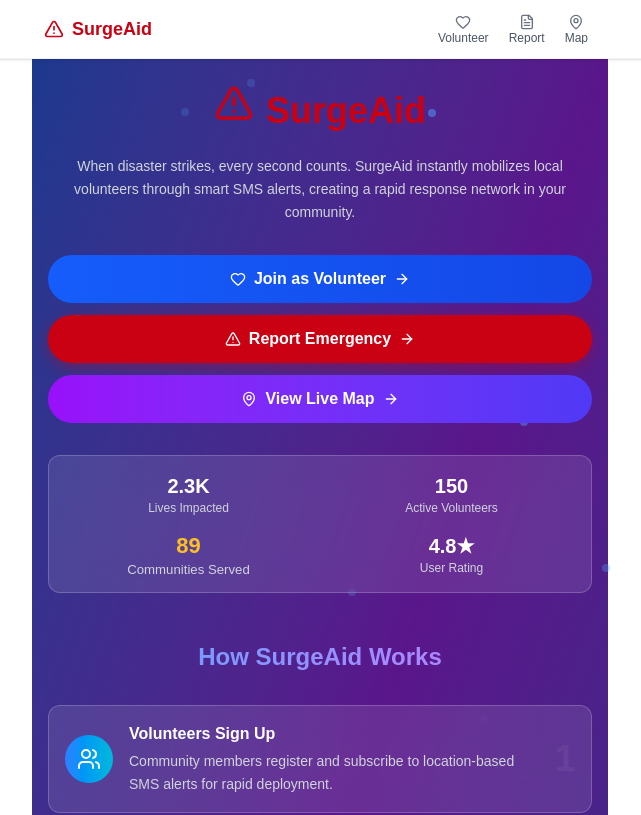
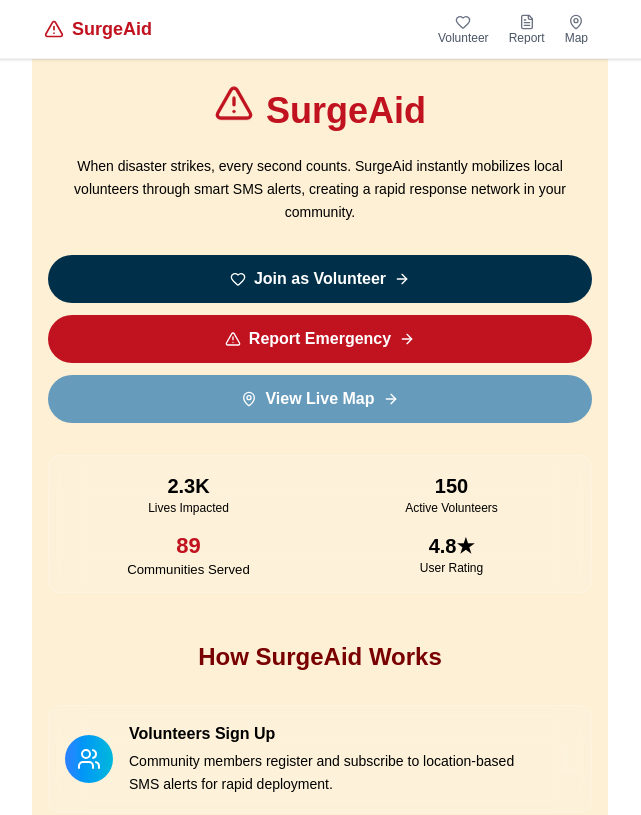
Before and after one commit to Kush1601/SurgeAid, a Next.js app: page / in a window 1280 px wide. Shown: the top 815 px of the page, without its empty margins (320-961 px from the left). Built offline with nearby package versions, Linux system fonts and the light colour scheme.

Commit message:
fixed UI colors

```diff
--- a/app/components/NavBar.jsx
+++ b/app/components/NavBar.jsx
@@ -18,10 +18,10 @@ export default function NavBar() {
         {/* Logo - Compact Mobile Version */}
         <Link href="/" className="flex items-center gap-2 group min-w-0">
           <div className="relative flex-shrink-0">
-            <AlertTriangle className="w-5 h-5 group-hover:animate-pulse transition-all" style={{color: '#ca0013'}} />
-            <div className="absolute -top-0.5 -right-0.5 w-1.5 h-1.5 rounded-full animate-ping" style={{backgroundColor: '#ca0013'}}></div>
+            <AlertTriangle className="w-5 h-5 group-hover:animate-pulse transition-all" style={{color: '#c1121f'}} />
+            <div className="absolute -top-0.5 -right-0.5 w-1.5 h-1.5 rounded-full animate-ping" style={{backgroundColor: '#c1121f'}}></div>
           </div>
-          <span className="text-lg font-bold truncate" style={{color: '#ca0013'}}>
+          <span className="text-lg font-bold truncate" style={{color: '#c1121f'}}>
             SurgeAid
           </span>
         </Link>
@@ -43,19 +43,19 @@ export default function NavBar() {
                 }`}
                 style={{
                   backgroundColor: isActive ? '#fef3c7' : undefined,
-                  color: isActive ? '#ca0013' : undefined
+                  color: isActive ? '#c1121f' : undefined
                 }}
               >
                 <div className="flex flex-col items-center gap-0.5 min-w-0">
                   <Icon className={`w-4 h-4 flex-shrink-0 ${
                     isActive ? "" : "text-gray-500"
-                  }`} style={{color: isActive ? '#ca0013' : undefined}} />
+                  }`} style={{color: isActive ? '#c1121f' : undefined}} />
                   <span className="truncate leading-none">{item.label}</span>
                 </div>
 
                 {/* Active indicator - Mobile style */}
                 {isActive && (
-                  <div className="absolute -bottom-0.5 left-1/2 transform -translate-x-1/2 w-4 h-0.5 rounded-full" style={{backgroundColor: '#ca0013'}}></div>
+                  <div className="absolute -bottom-0.5 left-1/2 transform -translate-x-1/2 w-4 h-0.5 rounded-full" style={{backgroundColor: '#c1121f'}}></div>
                 )}
               </Link>
             );
--- a/app/page.js
+++ b/app/page.js
@@ -22,24 +22,7 @@ export default function Home() {
   }, []);
 
   return (
-    <div className="min-h-screen bg-gradient-to-br from-blue-900 via-purple-900 to-indigo-900 text-white -mx-4 -my-4">
-      {/* Animated background particles */}
-      <div className="absolute inset-0">
-        {[...Array(20)].map((_, i) => (
-          <div
-            key={i}
-            className="absolute animate-pulse opacity-20"
-            style={{
-              left: `${Math.random() * 100}%`,
-              top: `${Math.random() * 100}%`,
-              animationDelay: `${Math.random() * 2}s`,
-              animationDuration: `${3 + Math.random() * 2}s`
-            }}
-          >
-            <div className="w-2 h-2 bg-blue-400 rounded-full"></div>
-          </div>
-        ))}
-      </div>
+    <div className="min-h-screen text-black -mx-4 -my-4" style={{backgroundColor: '#fdf0d5'}}>
 
       <div className="relative z-10 max-w-xl mx-auto px-4 py-8">
         {/* Hero Section */}
@@ -47,15 +30,15 @@ export default function Home() {
           <div className="mb-8">
             <div className="inline-flex items-center gap-3 mb-6">
               <div className="relative">
-                <AlertTriangle className="w-10 h-10 animate-bounce" style={{color: '#ca0013'}} />
-                <div className="absolute -top-1 -right-1 w-3 h-3 rounded-full animate-ping" style={{backgroundColor: '#ca0013'}}></div>
+                <AlertTriangle className="w-10 h-10 animate-bounce" style={{color: '#c1121f'}} />
+                <div className="absolute -top-1 -right-1 w-3 h-3 rounded-full animate-ping" style={{backgroundColor: '#c1121f'}}></div>
               </div>
-              <h1 className="text-4xl font-black" style={{color: '#ca0013'}}>
+              <h1 className="text-4xl font-black" style={{color: '#c1121f'}}>
                 SurgeAid
               </h1>
             </div>
 
-            <p className="text-sm text-gray-300 leading-relaxed">
+            <p className="text-sm text-black leading-relaxed">
               When disaster strikes, every second counts. SurgeAid instantly mobilizes local volunteers through smart SMS alerts, creating a rapid response network in your community.
             </p>
           </div>
@@ -64,7 +47,8 @@ export default function Home() {
           <div className="flex flex-col gap-3 mb-8">
             <a
               href="/volunteer"
-              className="group relative overflow-hidden bg-gradient-to-r from-blue-600 to-blue-700 hover:from-blue-700 hover:to-blue-800 text-white px-6 py-3 rounded-full font-semibold transition-all duration-300 transform hover:scale-105"
+              className="group relative overflow-hidden text-white px-6 py-3 rounded-full font-semibold transition-all duration-300 transform hover:scale-105"
+              style={{backgroundColor: '#003049'}}
             >
               <div className="absolute inset-0 bg-gradient-to-r from-white/0 via-white/20 to-white/0 transform -skew-x-12 -translate-x-full group-hover:translate-x-full transition-transform duration-700"></div>
               <span className="relative flex items-center justify-center gap-2">
@@ -77,7 +61,7 @@ export default function Home() {
             <a
               href="/report"
               className="group relative overflow-hidden text-white px-6 py-3 rounded-full font-semibold transition-all duration-300 transform hover:scale-105"
-              style={{backgroundColor: '#ca0013', boxShadow: '0 4px 14px 0 rgba(202, 0, 19, 0.39)'}}
+              style={{backgroundColor: '#c1121f'}}
             >
               <div className="absolute inset-0 bg-gradient-to-r from-white/0 via-white/20 to-white/0 transform -skew-x-12 -translate-x-full group-hover:translate-x-full transition-transform duration-700"></div>
               <span className="relative flex items-center justify-center gap-2">
@@ -89,7 +73,8 @@ export default function Home() {
 
             <a
               href="/map"
-              className="group relative overflow-hidden bg-gradient-to-r from-purple-600 to-indigo-600 hover:from-purple-700 hover:to-indigo-700 text-white px-6 py-3 rounded-full font-semibold transition-all duration-300 transform hover:scale-105"
+              className="group relative overflow-hidden text-white px-6 py-3 rounded-full font-semibold transition-all duration-300 transform hover:scale-105"
+              style={{backgroundColor: '#669bbc'}}
             >
               <div className="absolute inset-0 bg-gradient-to-r from-white/0 via-white/20 to-white/0 transform -skew-x-12 -translate-x-full group-hover:translate-x-full transition-transform duration-700"></div>
               <span className="relative flex items-center justify-center gap-2">
@@ -109,10 +94,10 @@ export default function Home() {
                   className={`text-center transform transition-all duration-500 ${
                     currentStat === index ? 'scale-110' : 'scale-100'
                   }`}
-                  style={{color: currentStat === index ? '#fbbf24' : 'white'}}
+                  style={{color: currentStat === index ? '#c1121f' : 'black'}}
                 >
                   <div className="text-xl font-bold">{stat.number}</div>
-                  <div className="text-xs text-gray-300">{stat.label}</div>
+                  <div className="text-xs text-black">{stat.label}</div>
                 </div>
               ))}
             </div>
@@ -121,7 +106,7 @@ export default function Home() {
 
         {/* How it Works Section */}
         <section className={`mb-12 transform transition-all duration-1000 delay-300 ${isVisible ? 'translate-y-0 opacity-100' : 'translate-y-10 opacity-0'}`}>
-          <h2 className="text-2xl font-bold text-center mb-8 bg-gradient-to-r from-blue-400 to-purple-400 bg-clip-text text-transparent">
+          <h2 className="text-2xl font-bold text-center mb-8" style={{color: '#780000'}}>
             How SurgeAid Works
           </h2>
 
@@ -158,11 +143,11 @@ export default function Home() {
                     </div>
 
                     <div className="flex-1">
-                      <h3 className="font-bold mb-1 text-white group-hover:transition-colors" style={{'--hover-color': '#fbbf24'}} onMouseEnter={(e) => e.target.style.color = '#fbbf24'} onMouseLeave={(e) => e.target.style.color = 'white'}>
+                      <h3 className="font-bold mb-1 text-black group-hover:transition-colors">
                         {step.title}
                       </h3>
 
-                      <p className="text-gray-300 text-sm leading-relaxed">
+                      <p className="text-black text-sm leading-relaxed">
                         {step.description}
                       </p>
                     </div>
@@ -180,7 +165,7 @@ export default function Home() {
         {/* Features Section */}
         <section className={`mb-12 transform transition-all duration-1000 delay-500 ${isVisible ? 'translate-y-0 opacity-100' : 'translate-y-10 opacity-0'}`}>
           <div className="bg-gradient-to-r from-white/5 to-white/10 backdrop-blur-lg rounded-xl p-6 border border-white/20">
-            <h3 className="text-xl font-bold text-center mb-6" style={{color: '#fbbf24'}}>Why Choose SurgeAid?</h3>
+            <h3 className="text-xl font-bold text-center mb-6" style={{color: '#780000'}}>Why Choose SurgeAid?</h3>
 
             <div className="grid grid-cols-1 gap-4">
               {[
@@ -191,11 +176,11 @@ export default function Home() {
                 const IconComponent = feature.icon;
                 return (
                   <div key={index} className="text-center group">
-                    <div className="inline-flex items-center justify-center w-10 h-10 bg-gradient-to-r from-blue-500 to-purple-500 rounded-full mb-3 group-hover:animate-spin">
+                    <div className="inline-flex items-center justify-center w-10 h-10 rounded-full mb-3 group-hover:animate-spin" style={{background: 'linear-gradient(to right, #780000, #c1121f)'}}>
                       <IconComponent className="w-5 h-5 text-white" />
                     </div>
-                    <h4 className="font-semibold mb-1 text-white">{feature.title}</h4>
-                    <p className="text-gray-300 text-sm">{feature.desc}</p>
+                    <h4 className="font-semibold mb-1 text-black">{feature.title}</h4>
+                    <p className="text-black text-sm">{feature.desc}</p>
                   </div>
                 );
               })}
@@ -205,16 +190,16 @@ export default function Home() {
 
         {/* Emergency Banner */}
         <section className={`text-center transform transition-all duration-1000 delay-700 ${isVisible ? 'translate-y-0 opacity-100' : 'translate-y-10 opacity-0'}`}>
-          <div className="bg-gradient-to-r from-red-600/20 to-orange-600/20 backdrop-blur-lg rounded-xl p-4 border border-red-500/30">
+          <div className="backdrop-blur-lg rounded-xl p-4 border" style={{backgroundColor: 'rgba(193, 18, 31, 0.1)', borderColor: 'rgba(193, 18, 31, 0.3)'}}>
             <div className="flex items-center justify-center gap-2 mb-3">
-              <div className="w-2 h-2 rounded-full animate-ping" style={{backgroundColor: '#ca0013'}}></div>
-              <span className="font-semibold" style={{color: '#ca0013'}}>LIVE SYSTEM STATUS</span>
-              <div className="w-2 h-2 rounded-full animate-ping" style={{backgroundColor: '#ca0013'}}></div>
+              <div className="w-2 h-2 rounded-full animate-ping" style={{backgroundColor: '#c1121f'}}></div>
+              <span className="font-semibold" style={{color: '#c1121f'}}>LIVE SYSTEM STATUS</span>
+              <div className="w-2 h-2 rounded-full animate-ping" style={{backgroundColor: '#c1121f'}}></div>
             </div>
-            <p className="text-white font-medium text-sm">
-              🚨 SurgeAid is monitoring <span className="font-bold" style={{color: '#fbbf24'}}>12 active incidents</span> across 4 communities
+            <p className="text-black font-medium text-sm">
+              🚨 SurgeAid is monitoring <span className="font-bold" style={{color: '#c1121f'}}>12 active incidents</span> across 4 communities
             </p>
-            <p className="text-gray-300 text-xs mt-2">
+            <p className="text-black text-xs mt-2">
               Join volunteers making a difference in their neighborhoods
             </p>
           </div>
--- a/app/volunteer/page.js
+++ b/app/volunteer/page.js
@@ -39,7 +39,7 @@ export default function VolunteerForm() {
   };
 
   return (
-    <div className="min-h-screen bg-gradient-to-br from-blue-900 via-purple-900 to-indigo-900 text-white -mx-4 -my-4">
+    <div className="min-h-screen text-black -mx-4 -my-4" style={{backgroundColor: '#fdf0d5'}}>
       {/* Animated background particles */}
       <div className="absolute inset-0">
         {[...Array(15)].map((_, i) => (
@@ -63,26 +63,26 @@ export default function VolunteerForm() {
         <div className={`text-center mb-8 transform transition-all duration-1000 ${isVisible ? 'translate-y-0 opacity-100' : 'translate-y-10 opacity-0'}`}>
           <div className="inline-flex items-center gap-3 mb-4">
             <div className="relative">
-              <Heart className="w-8 h-8 animate-pulse" style={{color: '#ca0013'}} />
-              <div className="absolute -top-1 -right-1 w-3 h-3 rounded-full animate-ping" style={{backgroundColor: '#ca0013'}}></div>
+              <Heart className="w-8 h-8 animate-pulse" style={{color: '#c1121f'}} />
+              <div className="absolute -top-1 -right-1 w-3 h-3 rounded-full animate-ping" style={{backgroundColor: '#c1121f'}}></div>
             </div>
-            <h1 className="text-3xl font-black" style={{color: '#ca0013'}}>
+            <h1 className="text-3xl font-black" style={{color: '#c1121f'}}>
               Join Our Heroes
             </h1>
           </div>
 
-          <p className="text-gray-300 text-sm mb-6 leading-relaxed">
+          <p className="text-black text-sm mb-6 leading-relaxed">
             Become a certified community responder. Your skills and compassion can save lives when disasters strike.
           </p>
 
-          <div className="backdrop-blur-lg rounded-xl p-4 border mb-6" style={{backgroundColor: 'rgba(251, 191, 36, 0.2)', borderColor: 'rgba(251, 191, 36, 0.3)'}}>
+          <div className="backdrop-blur-lg rounded-xl p-4 border mb-6" style={{backgroundColor: 'rgba(193, 18, 31, 0.1)', borderColor: 'rgba(193, 18, 31, 0.3)'}}>
             <div className="flex items-center justify-center gap-2 mb-2">
-              <Zap className="w-4 h-4" style={{color: '#ca0013'}} />
-              <span className="font-semibold text-sm" style={{color: '#ca0013'}}>INSTANT IMPACT</span>
-              <Zap className="w-4 h-4" style={{color: '#ca0013'}} />
+              <Zap className="w-4 h-4" style={{color: '#c1121f'}} />
+              <span className="font-semibold text-sm" style={{color: '#c1121f'}}>INSTANT IMPACT</span>
+              <Zap className="w-4 h-4" style={{color: '#c1121f'}} />
             </div>
-            <p className="text-white text-xs">
-              Join <span className="font-bold" style={{color: '#fbbf24'}}>150+ active volunteers</span> making a difference
+            <p className="text-black text-xs">
+              Join <span className="font-bold" style={{color: '#c1121f'}}>150+ active volunteers</span> making a difference
             </p>
           </div>
         </div>
@@ -101,9 +101,9 @@ export default function VolunteerForm() {
                   onChange={(e)=>setName(e.target.value)}
                   required
                   placeholder="Full name"
-                  className="w-full pl-11 pr-4 py-3 bg-white/10 backdrop-blur border border-white/20 rounded-xl text-white placeholder-gray-400 focus:outline-none transition-colors"
-                  onFocus={(e) => e.target.style.borderColor = '#fbbf24'}
-                  onBlur={(e) => e.target.style.borderColor = 'rgba(255,255,255,0.2)'}
+                  className="w-full pl-11 pr-4 py-3 bg-white/20 backdrop-blur border border-gray-300 rounded-xl text-black placeholder-gray-500 focus:outline-none transition-colors"
+                  onFocus={(e) => e.target.style.borderColor = '#c1121f'}
+                  onBlur={(e) => e.target.style.borderColor = 'rgb(209 213 219)'}
                 />
               </div>
 
```
